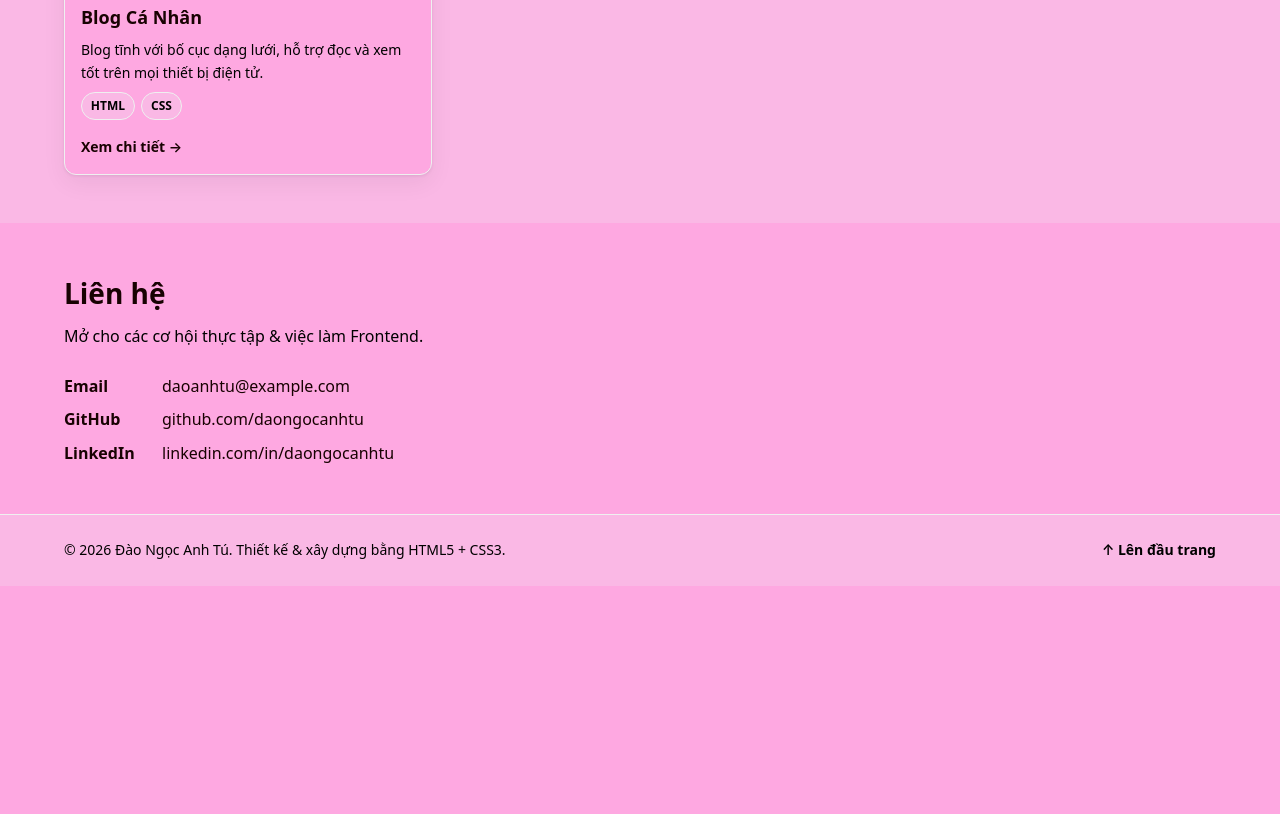
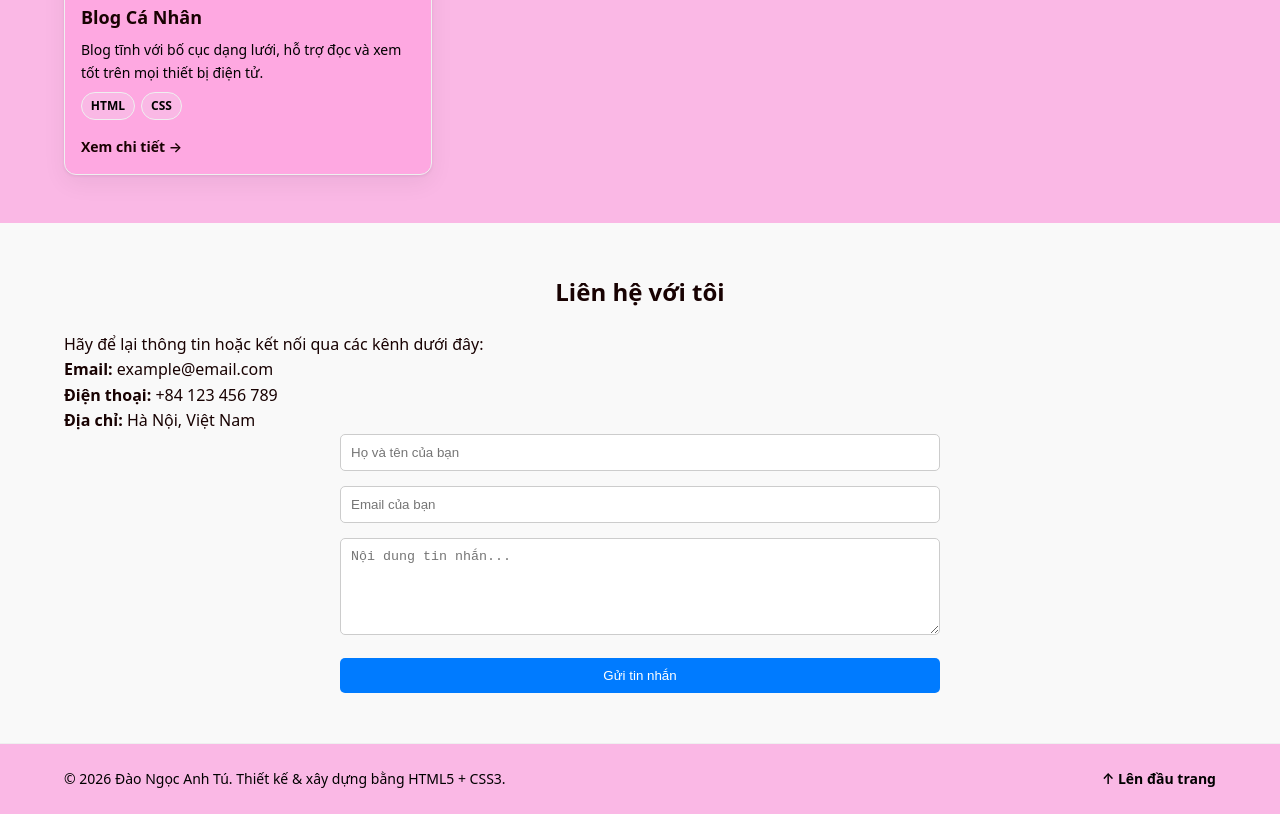
Before and after one commit to tudao5206-commits/CV, a plain HTML site: page index.html in a window 1280 px wide. Shown: the part 1484-2298 px from the top of the page. Before the commit the page ends 2070 px from the top, so only its background shows below. Drawn offline with Linux system fonts and the light colour scheme.

Commit message:
Update contact section and include project archive
Co-authored-by: Copilot <223556219+Copilot@users.noreply.github.com>

```diff
--- a/assets/css/styles.css
+++ b/assets/css/styles.css
@@ -453,3 +453,41 @@ ul {
     scroll-behavior: auto !important;
   }
 }
+.contact-section {
+    padding: 50px 20px;
+    background-color: #f9f9f9;
+}
+
+.contact-section h2 {
+    text-align: center;
+    margin-bottom: 20px;
+}
+
+.contact-form {
+    max-width: 600px;
+    margin: 0 auto;
+    display: flex;
+    flex-direction: column;
+    gap: 15px;
+}
+
+.contact-form input,
+.contact-form textarea {
+    width: 100%;
+    padding: 10px;
+    border: 1px solid #ccc;
+    border-radius: 5px;
+}
+
+.btn-submit {
+    padding: 10px 20px;
+    background-color: #007bff;
+    color: white;
+    border: none;
+    border-radius: 5px;
+    cursor: pointer;
+}
+
+.btn-submit:hover {
+    background-color: #0056b3;
+}
--- a/index.html
+++ b/index.html
@@ -173,19 +173,32 @@
     </section>
 
     <!-- ----- SECTION: Liên hệ ----- -->
-    <section id="contact" class="section">
-      <div class="container contact-inner">
-        <h2 class="section-title">Liên hệ</h2>
-        <p class="section-sub">Mở cho các cơ hội thực tập &amp; việc làm Frontend.</p>
+    <section id="contact" class="contact-section">
+    <div class="container">
+        <h2>Liên hệ với tôi</h2>
+        <p>Hãy để lại thông tin hoặc kết nối qua các kênh dưới đây:</p>
 
-        <ul class="contact-list">
-          <li><span class="contact-label">Email</span> <a href="mailto:daoanhtu.@example.com">daoanhtu@example.com</a></li>
-          <li><span class="contact-label">GitHub</span> <a href="#">github.com/daongocanhtu</a></li>
-          <li><span class="contact-label">LinkedIn</span> <a href="#">linkedin.com/in/daongocanhtu</a></li>
-        </ul>
-      </div>
-    </section>
+        <div class="contact-info">
+            <p><strong>Email:</strong> example@email.com</p>
+            <p><strong>Điện thoại:</strong> +84 123 456 789</p>
+            <p><strong>Địa chỉ:</strong> Hà Nội, Việt Nam</p>
+        </div>
 
+        <!-- Form liên hệ (nếu có) -->
+        <form action="#" method="POST" class="contact-form">
+            <div class="form-group">
+                <input type="text" name="name" placeholder="Họ và tên của bạn" required>
+            </div>
+            <div class="form-group">
+                <input type="email" name="email" placeholder="Email của bạn" required>
+            </div>
+            <div class="form-group">
+                <textarea name="message" placeholder="Nội dung tin nhắn..." rows="5" required></textarea>
+            </div>
+            <button type="submit" class="btn-submit">Gửi tin nhắn</button>
+        </form>
+    </div>
+</section>
   </main>
 
   <!-- ========================================================== -->
```
Also changed, not shown: 1 other file.
